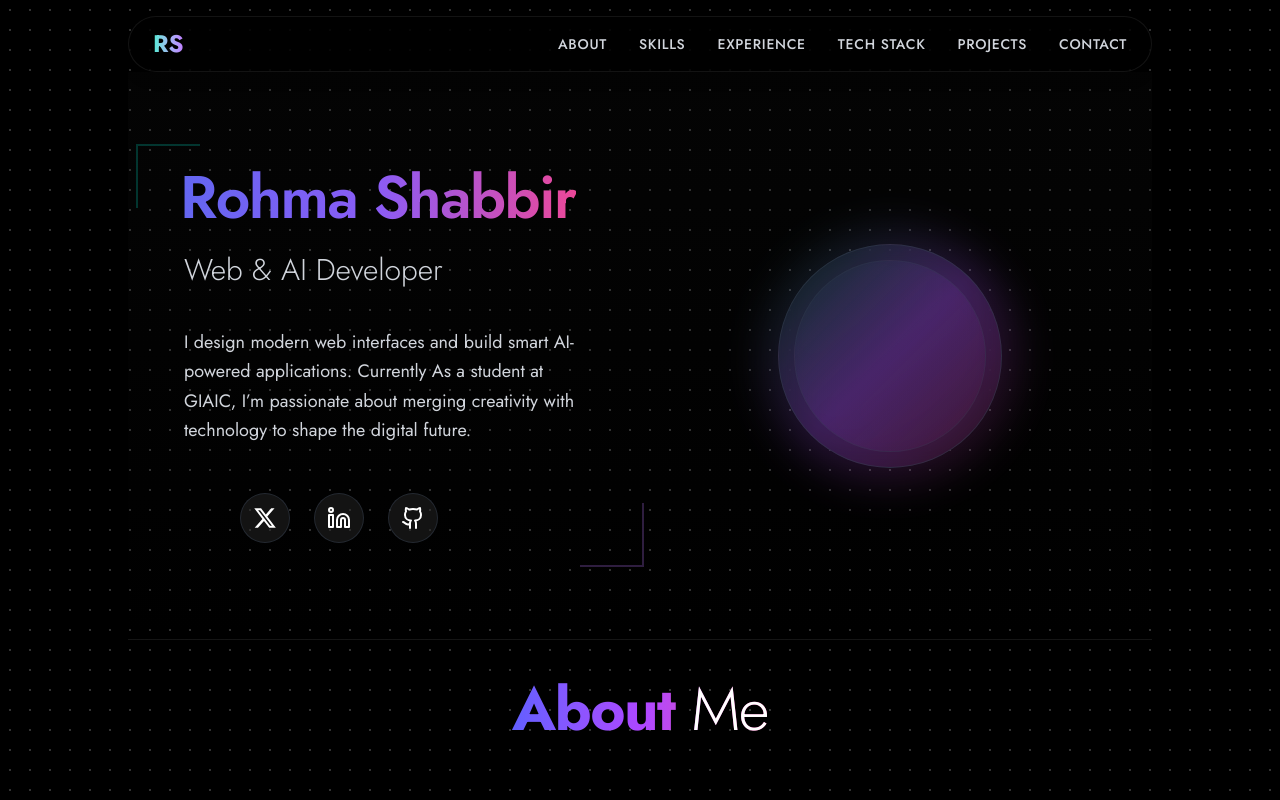
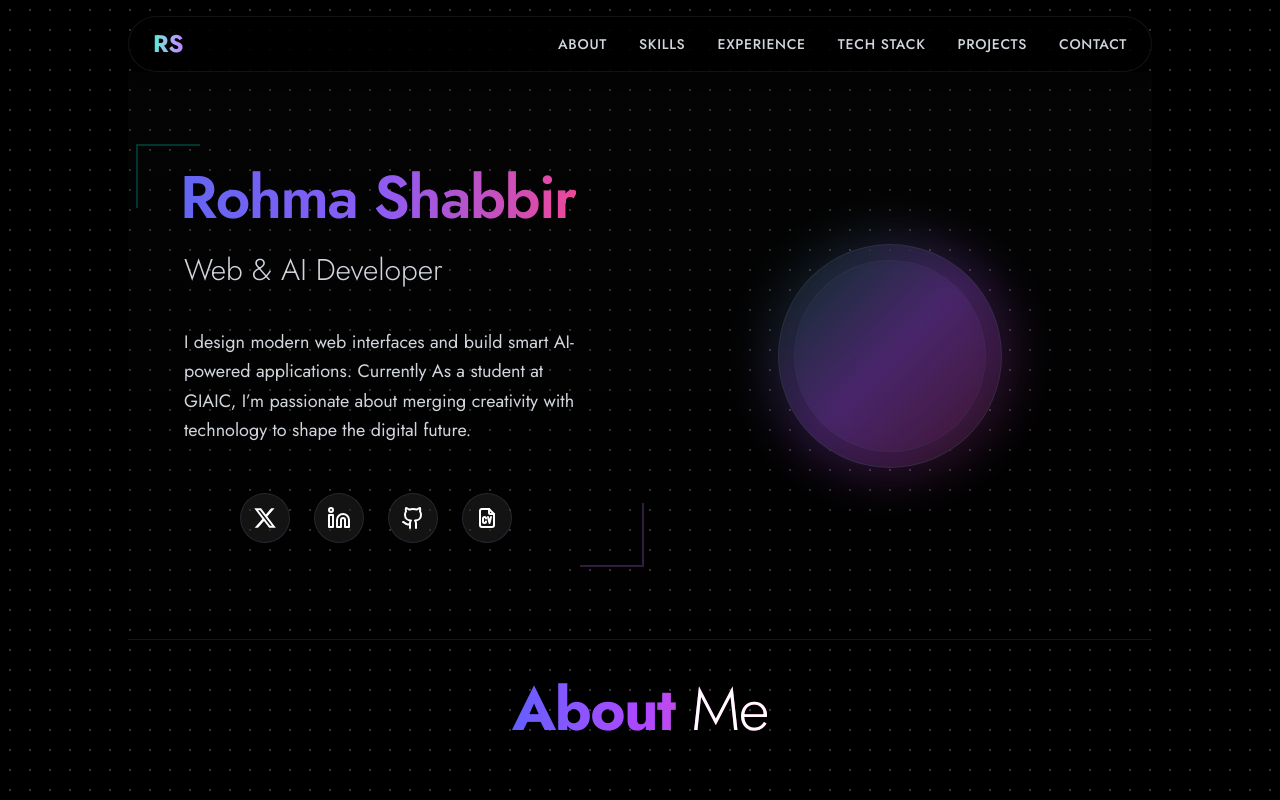
Before and after one commit to RohmaShabbir/Portfolio, a Next.js app: page / in a window 1280 px wide. Shown: the top 800 px of the page. Built offline with nearby package versions, Linux system fonts and the light colour scheme.

Commit message:
Updated portfolio content

```diff
--- a/src/components/Hero.tsx
+++ b/src/components/Hero.tsx
@@ -1,97 +1,137 @@
-'use client'
-import React from 'react';
-import { FaXTwitter } from 'react-icons/fa6';
-import { LuLinkedin, LuGithub  } from "react-icons/lu";
-
+"use client";
+import React from "react";
+import { FaXTwitter } from "react-icons/fa6";
+import { LuLinkedin, LuGithub } from "react-icons/lu";
+import { TbFileCv } from "react-icons/tb";
 
 const Hero = () => {
   return (
     <section
       id="Hero"
-    className='max-w-5xl mx-auto border-b border-neutral-800/50 py-12 sm:py-16 md:py-20 lg:py-24 px-4 sm:px-6 lg:px-8'
-         style={{ background: 'linear-gradient(to bottom, rgba(38, 38, 38, 0.1), transparent)' }}>
-      <div className='flex flex-col lg:flex-row items-center justify-between gap-8 md:gap-10'>
+      className="max-w-5xl mx-auto border-b border-neutral-800/50 py-12 sm:py-16 md:py-20 lg:py-24 px-4 sm:px-6 lg:px-8"
+      style={{
+        background:
+          "linear-gradient(to bottom, rgba(38, 38, 38, 0.1), transparent)",
+      }}
+    >
+      <div className="flex flex-col lg:flex-row items-center justify-between gap-8 md:gap-10">
         {/* Left Side: Content */}
-        <div className='flex flex-col items-center md:items-start text-center md:text-left w-full lg:w-1/2 relative'>
+        <div className="flex flex-col items-center md:items-start text-center md:text-left w-full lg:w-1/2 relative">
           {/* Decorative elements - visible on all screens */}
-          <div className='absolute -top-4 -left-4 sm:-top-6 sm:-left-6 w-12 h-12 sm:w-16 sm:h-16 border-l-2 border-t-2 border-teal-400/30 opacity-80'></div>
-          <div className='absolute -bottom-4 -right-4 sm:-bottom-6 sm:-right-6 w-12 h-12 sm:w-16 sm:h-16 border-r-2 border-b-2 border-purple-400/30 opacity-80'></div>
+          <div className="absolute -top-4 -left-4 sm:-top-6 sm:-left-6 w-12 h-12 sm:w-16 sm:h-16 border-l-2 border-t-2 border-teal-400/30 opacity-80"></div>
+          <div className="absolute -bottom-4 -right-4 sm:-bottom-6 sm:-right-6 w-12 h-12 sm:w-16 sm:h-16 border-r-2 border-b-2 border-purple-400/30 opacity-80"></div>
 
-          <h1 className='text-3xl xs:text-4xl md:px-5 font-semibold sm:text-5xl  text-white tracking-tight lg:text-6xl relative'>
-            <span style={{
-              color: 'transparent',
-              backgroundImage: 'linear-gradient(to right, #6366f1, #8b5cf6, #ec4899)',
-              WebkitBackgroundClip: 'text',
-              backgroundClip: 'text'
-            }}>
+          <h1 className="text-3xl xs:text-4xl md:px-5 font-semibold sm:text-5xl  text-white tracking-tight lg:text-6xl relative">
+            <span
+              style={{
+                color: "transparent",
+                backgroundImage:
+                  "linear-gradient(to right, #6366f1, #8b5cf6, #ec4899)",
+                WebkitBackgroundClip: "text",
+                backgroundClip: "text",
+              }}
+            >
               Rohma Shabbir
             </span>
             {/* <span className='absolute -bottom-1 sm:-bottom-2 left-0 w-1/3 h-0.5 sm:h-1 rounded-full'
                   style={{ background: 'linear-gradient(to right, #2dd4bf, #a855f7)' }}></span> */}
           </h1>
 
-          <h2 className='text-gray-300 text-lg sm:text-xl md:text-2xl font-light lg:text-3xl mt-4 sm:mt-6'>
-            <span className='px-3 sm:px-4 py-0.5 sm:py-1 md:px-6 md:py-1 rounded-lg'>
+          <h2 className="text-gray-300 text-lg sm:text-xl md:text-2xl font-light lg:text-3xl mt-4 sm:mt-6">
+            <span className="px-3 sm:px-4 py-0.5 sm:py-1 md:px-6 md:py-1 rounded-lg">
               Web & AI Developer
             </span>
           </h2>
 
           {/* About Section */}
-          <p className='text-gray-300 mt-5 sm:mt-6 md:mt-8 text-sm xs:text-base sm:text-lg leading-relaxed px-4 sm:px-6 py-2 rounded-xl max-w-md md:max-w-none'>
-          I design modern web interfaces and build smart AI-powered applications.
-          Currently As a student at GIAIC, I’m passionate about merging creativity with technology to shape the digital future.
+          <p className="text-gray-300 mt-5 sm:mt-6 md:mt-8 text-sm xs:text-base sm:text-lg leading-relaxed px-4 sm:px-6 py-2 rounded-xl max-w-md md:max-w-none">
+            I design modern web interfaces and build smart AI-powered
+            applications. Currently As a student at GIAIC, I’m passionate about
+            merging creativity with technology to shape the digital future.
           </p>
 
           {/* Social Icons */}
-          <div className='flex lg:px-20 justify-center md:px-8 gap-4 sm:gap-5 md:gap-6 mt-6 sm:mt-8 md:mt-10 text-white text-xl sm:text-2xl relative z-10'>
-            <a href='https://x.com/X_Rohma?t=J9w1eXHOfDLlpBhWdJ4yuA&s=08' target='_blank' rel='noopener noreferrer'
-               className='p-2 sm:p-3 rounded-full transition-all duration-300 hover:border-teal-400/30'
+          <div className="flex lg:px-20 justify-center md:px-8 gap-4 sm:gap-5 md:gap-6 mt-6 sm:mt-8 md:mt-10 text-white text-xl sm:text-2xl relative z-10">
+            <a
+              href="https://x.com/X_Rohma?t=J9w1eXHOfDLlpBhWdJ4yuA&s=08"
+              target="_blank"
+              rel="noopener noreferrer"
+              className="p-2 sm:p-3 rounded-full transition-all duration-300 hover:border-teal-400/30"
               style={{
-                 backgroundColor: 'rgba(38, 38, 38, 0.5)',
-                 border: '1px solid rgba(55, 65, 81, 0.5)'
-               }}>
-              <FaXTwitter className='hover:text-teal-300 transition' />
+                backgroundColor: "rgba(38, 38, 38, 0.5)",
+                border: "1px solid rgba(55, 65, 81, 0.5)",
+              }}
+            >
+              <FaXTwitter className="hover:text-teal-300 transition" />
             </a>
-            <a href='https://www.linkedin.com/in/rohma-shabbir-216a662ba/' target='_blank' rel='noopener noreferrer'
-               className='p-2 sm:p-3 rounded-full transition-all duration-300 hover:border-blue-400/30'
+            <a
+              href="https://www.linkedin.com/in/rohma-shabbir-216a662ba/"
+              target="_blank"
+              rel="noopener noreferrer"
+              className="p-2 sm:p-3 rounded-full transition-all duration-300 hover:border-blue-400/30"
               style={{
-                 backgroundColor: 'rgba(38, 38, 38, 0.5)',
-                 border: '1px solid rgba(55, 65, 81, 0.5)'
-               }}>
-              <LuLinkedin className='hover:text-blue-300 transition' />
+                backgroundColor: "rgba(38, 38, 38, 0.5)",
+                border: "1px solid rgba(55, 65, 81, 0.5)",
+              }}
+            >
+              <LuLinkedin className="hover:text-blue-300 transition" />
             </a>
-            <a href='https://github.com/RohmaShabbir' target='_blank' rel='noopener noreferrer'
-               className='p-2 sm:p-3 rounded-full transition-all duration-300 hover:border-purple-400/30'
+            <a
+              href="https://github.com/RohmaShabbir"
+              target="_blank"
+              rel="noopener noreferrer"
+              className="p-2 sm:p-3 rounded-full transition-all duration-300 hover:border-purple-400/30"
               style={{
-                 backgroundColor: 'rgba(38, 38, 38, 0.5)',
-                 border: '1px solid rgba(55, 65, 81, 0.5)'
-               }}>
-              <LuGithub className='hover:text-purple-300 transition' />
+                backgroundColor: "rgba(38, 38, 38, 0.5)",
+                border: "1px solid rgba(55, 65, 81, 0.5)",
+              }}
+            >
+              <LuGithub className="hover:text-purple-300 transition" />
+            </a>
+            <a
+              href="/Rohma Shabbir.pdf"
+              download="Rohma Shabbir.pdf"
+              className="p-2 sm:p-3 rounded-full transition-all duration-300 hover:border-purple-400/30"
+              style={{
+                backgroundColor: "rgba(38, 38, 38, 0.5)",
+                border: "1px solid rgba(55, 65, 81, 0.5)",
+              }}
+            >
+              <TbFileCv className="hover:text-purple-300 transition" />
             </a>
           </div>
         </div>
 
         {/* Right Side: Gradient Sphere - Visible on all screens but adjusted size */}
-        <div className='hidden lg:flex justify-center mt-8 lg:mt-0 w-full lg:w-1/2'>
-          <div className='relative w-40 h-40 xs:w-48 xs:h-48 sm:w-56 sm:h-56 md:w-60 md:h-60 lg:w-64 lg:h-64'>
-            <div className='absolute inset-0 rounded-full opacity-70'
+        <div className="hidden lg:flex justify-center mt-8 lg:mt-0 w-full lg:w-1/2">
+          <div className="relative w-40 h-40 xs:w-48 xs:h-48 sm:w-56 sm:h-56 md:w-60 md:h-60 lg:w-64 lg:h-64">
+            <div
+              className="absolute inset-0 rounded-full opacity-70"
               style={{
-                   background: 'linear-gradient(135deg, rgba(16, 185, 129, 0.2), rgba(168, 85, 247, 0.3), rgba(236, 72, 153, 0.2)',
-                   filter: 'blur(20px)',
-                   animation: 'pulse 6s cubic-bezier(0.4, 0, 0.6, 1) infinite'
-                 }}></div>
-            <div className='absolute inset-2 sm:inset-3 md:inset-4 rounded-full'
+                background:
+                  "linear-gradient(135deg, rgba(16, 185, 129, 0.2), rgba(168, 85, 247, 0.3), rgba(236, 72, 153, 0.2)",
+                filter: "blur(20px)",
+                animation: "pulse 6s cubic-bezier(0.4, 0, 0.6, 1) infinite",
+              }}
+            ></div>
+            <div
+              className="absolute inset-2 sm:inset-3 md:inset-4 rounded-full"
               style={{
-                   background: 'linear-gradient(135deg, rgba(16, 185, 129, 0.1), rgba(168, 85, 247, 0.2), rgba(236, 72, 153, 0.1))',
-                   border: '1px solid rgba(55, 65, 81, 0.5)',
-                   backdropFilter: 'blur(10px)'
-                 }}></div>
-            <div className='absolute inset-4 sm:inset-6 md:inset-8 rounded-full'
+                background:
+                  "linear-gradient(135deg, rgba(16, 185, 129, 0.1), rgba(168, 85, 247, 0.2), rgba(236, 72, 153, 0.1))",
+                border: "1px solid rgba(55, 65, 81, 0.5)",
+                backdropFilter: "blur(10px)",
+              }}
+            ></div>
+            <div
+              className="absolute inset-4 sm:inset-6 md:inset-8 rounded-full"
               style={{
-                   background: 'linear-gradient(135deg, rgba(16, 185, 129, 0.05), rgba(168, 85, 247, 0.1), rgba(236, 72, 153, 0.05))',
-                   border: '1px solid rgba(55, 65, 81, 0.3)',
-                   animation: 'float 4s ease-in-out infinite'
-                 }}></div>
+                background:
+                  "linear-gradient(135deg, rgba(16, 185, 129, 0.05), rgba(168, 85, 247, 0.1), rgba(236, 72, 153, 0.05))",
+                border: "1px solid rgba(55, 65, 81, 0.3)",
+                animation: "float 4s ease-in-out infinite",
+              }}
+            ></div>
           </div>
         </div>
       </div>
@@ -99,12 +139,22 @@ const Hero = () => {
       {/* Add these styles in your global CSS or style tag */}
       <style jsx>{`
         @keyframes pulse {
-          0%, 100% { opacity: 0.7; }
-          50% { opacity: 0.4; }
+          0%,
+          100% {
+            opacity: 0.7;
+          }
+          50% {
+            opacity: 0.4;
+          }
         }
         @keyframes float {
-          0%, 100% { transform: translateY(0); }
-          50% { transform: translateY(-10px); }
+          0%,
+          100% {
+            transform: translateY(0);
+          }
+          50% {
+            transform: translateY(-10px);
+          }
         }
       `}</style>
     </section>
```
Also changed, not shown: public/logo.jpg (deleted), 1 other file (tests, documents, lock files or other folders). Lines whose indentation alone changed are shown as unchanged.
